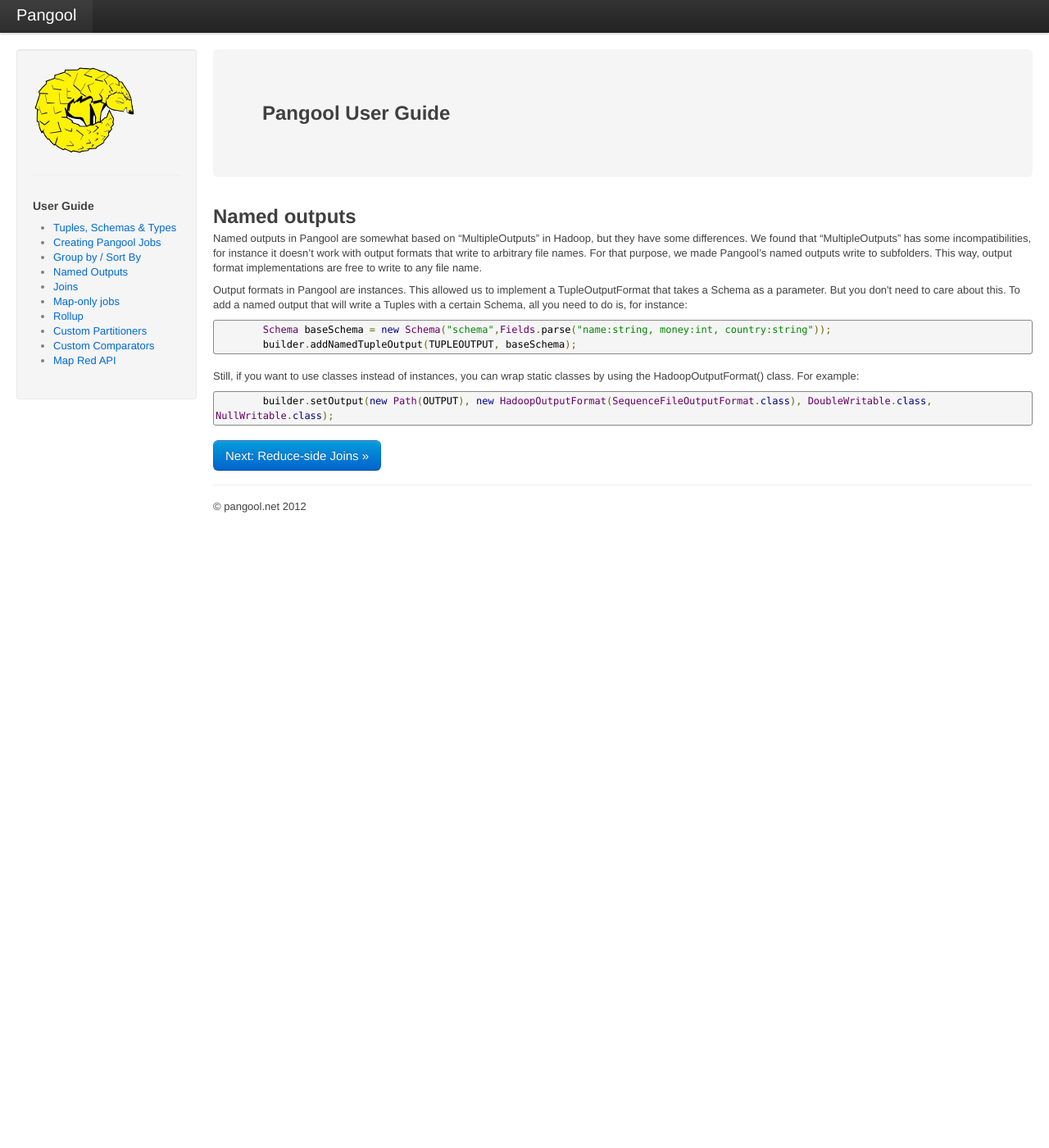
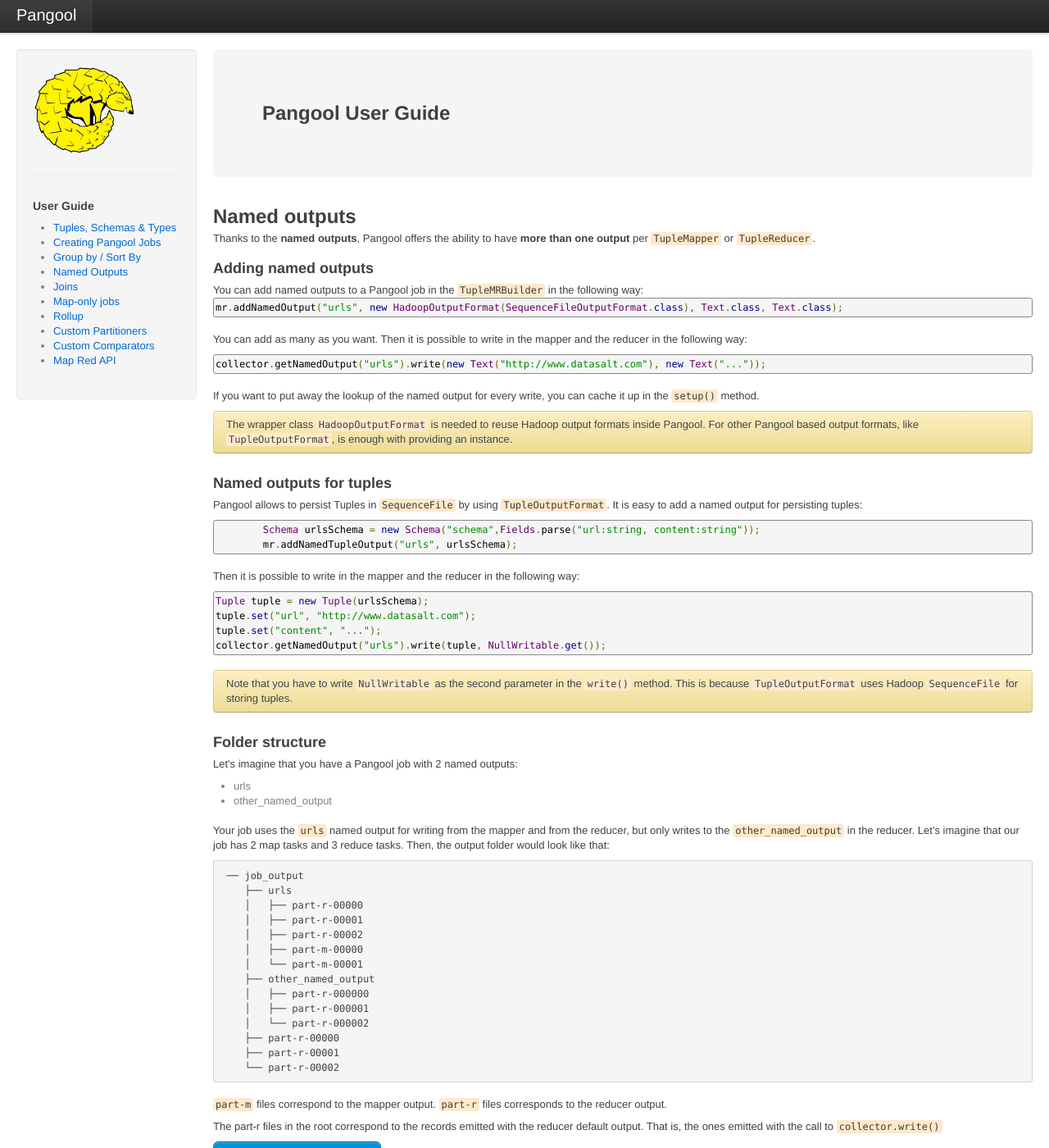
Before and after one commit to datasalt/pangool, a Jekyll site: the page built from userguide/named_outputs.html, in a window 1280 px wide and 1400 px high. Shown: the whole window at 82% size. Built offline with Jekyll 4.4.1, drawn with Linux system fonts in a browser that asks for light colours; nearby versions of some CDN libraries; Markdown is read by kramdown in place of the engine named in the settings.

Commit message:
named outputs

```diff
--- a/_layouts/default.html
+++ b/_layouts/default.html
@@ -61,6 +61,11 @@
             <li><a href="overview.html">Overview</a></li>
             <li><a href="gettingStarted.html">Getting Started</a></li>
             <li><a href="introduction.html">Introduction to Pangool</a></li>
+            <ul>
+            	<li><a href="introduction.html">(1/3)</a></li>
+            	<li><a href="introduction_2.html">(2/3)</a></li>
+            	<li><a href="introduction_3.html">(3/3)</a></li>
+            </ul>
             <li><a href="userguide/schemas.html">User guide</a></li>
             <li><a href="benchmark.html">Performance</a></li>
             <li><a href="faq.html">F.A.Q.</a></li>
--- a/userguide/named_outputs.html
+++ b/userguide/named_outputs.html
@@ -9,23 +9,111 @@
 <h2>Named outputs</h2>
 
 <p>
-Named outputs in Pangool are somewhat based on “MultipleOutputs” in Hadoop, but they have some differences. We found that “MultipleOutputs” has some incompatibilities, for instance it doesn’t work with output formats that write to arbitrary file names. For that purpose, we made Pangool’s named outputs write to subfolders. This way, output format implementations are free to write to any file name.
+Thanks to the <strong>named outputs</strong>, Pangool offers the ability to have <strong>more than
+one output</strong> per <code>TupleMapper</code> or <code>TupleReducer</code>.
+</p>
+
+<h3>Adding named outputs</h3>
+You can add named outputs to a Pangool job in the <code>TupleMRBuilder</code> in the following way:
+
+<pre class="prettyprint" id="java">
+mr.addNamedOutput("urls", new HadoopOutputFormat(SequenceFileOutputFormat.class), Text.class, Text.class);
+</pre>
+
+<p>
+You can add as many as you want. Then it is possible to write in the mapper and the reducer in the following way:
+
+<pre class="prettyprint" id="java">
+collector.getNamedOutput("urls").write(new Text("http://www.datasalt.com"), new Text("<html>...</html>"));
+</pre>
+
+<p>
+If you want to put away the lookup of the named output for every write, you can cache it up in
+the <code>setup()</code> method.
+<p>
+
+<div class="alert-message">
+<p>
+The wrapper class <code>HadoopOutputFormat</code> is needed to reuse Hadoop output
+formats inside Pangool. For other Pangool based output formats, like <code>TupleOutputFormat</code>,
+ is enough with providing an instance.
+</p>
+</div>
+
+<h3>Named outputs for tuples<h3>
+<p>
+Pangool allows to persist Tuples in <code>SequenceFile</code> by using
+<code>TupleOutputFormat</code>. It is easy to add a named output
+for persisting tuples:
+</p>
+
+<pre class="prettyprint" id="java">
+	Schema urlsSchema = new Schema("schema",Fields.parse("url:string, content:string"));
+	mr.addNamedTupleOutput("urls", urlsSchema);
+</pre>
+
+<p>
+Then it is possible to write in the mapper and the reducer in the following way:
+</p>
+
+<pre class="prettyprint" id="java">
+Tuple tuple = new Tuple(urlsSchema);
+tuple.set("url", "http://www.datasalt.com");
+tuple.set("content", "<html>...</html>");
+collector.getNamedOutput("urls").write(tuple, NullWritable.get());
+</pre>
+
+<div class="alert-message">
+<p>
+Note that you have to write <code>NullWritable</code> as the second parameter in
+the <code>write()</code> method. This is
+because <code>TupleOutputFormat</code> uses Hadoop <code>SequenceFile</code> for
+storing tuples.
+</p>
+</div>
+
+<h3>Folder structure</h3>
+<p>
+Let's imagine that you have a Pangool job with 2 named outputs:
+</p>
+
+<ul>
+<li>urls</li>
+<li>other_named_output</li>
+</ul>
+
+<p>
+Your job uses the <code>urls</code> named output for writing from the
+mapper and from the reducer, but only writes to the <code>other_named_output</code>
+in the reducer. Let's imagine that our job has 2 map tasks and 3 reduce tasks.
+Then, the output folder would look like that:
+</p>
+
+<pre>
+ ── job_output
+    ├── urls
+    │   ├── part-r-00000
+    │   ├── part-r-00001
+    │   ├── part-r-00002
+    │   ├── part-m-00000
+    │   └── part-m-00001
+    ├── other_named_output
+    │   ├── part-r-000000
+    │   ├── part-r-000001
+    │   └── part-r-000002
+    ├── part-r-00000
+    ├── part-r-00001
+    └── part-r-00002
+</pre>
+
+<p>
+<code>part-m</code> files correspond
+to the mapper output. <code>part-r</code> files corresponds to the reducer output.
 </p>
 
 <p>
-Output formats in Pangool are instances. This allowed us to implement a TupleOutputFormat that takes a Schema as a parameter. But you don't need to care about this. To add a named output that will write a Tuples with a certain Schema, all you need to do is, for instance:
-</p>
-<pre class="prettyprint" id="java">
-	Schema baseSchema = new Schema("schema",Fields.parse("name:string, money:int, country:string"));
-	builder.addNamedTupleOutput(TUPLEOUTPUT, baseSchema);
-</pre>
-
-<p>
-Still, if you want to use classes instead of instances, you can wrap static classes by using the HadoopOutputFormat() class. For example:
-<p>
-<pre class="prettyprint" id="java">
-	builder.setOutput(new Path(OUTPUT), new HadoopOutputFormat(SequenceFileOutputFormat.class), DoubleWritable.class, NullWritable.class);
-</pre>
+The part-r files in the root correspond to the records emitted with the reducer default output.
+That is, the ones emitted with the call to <code>collector.write()</code>
 </p>
 
 <p><a class="btn primary large" href="userguide5.html">Next: Reduce-side Joins &raquo;</a></p>
```
